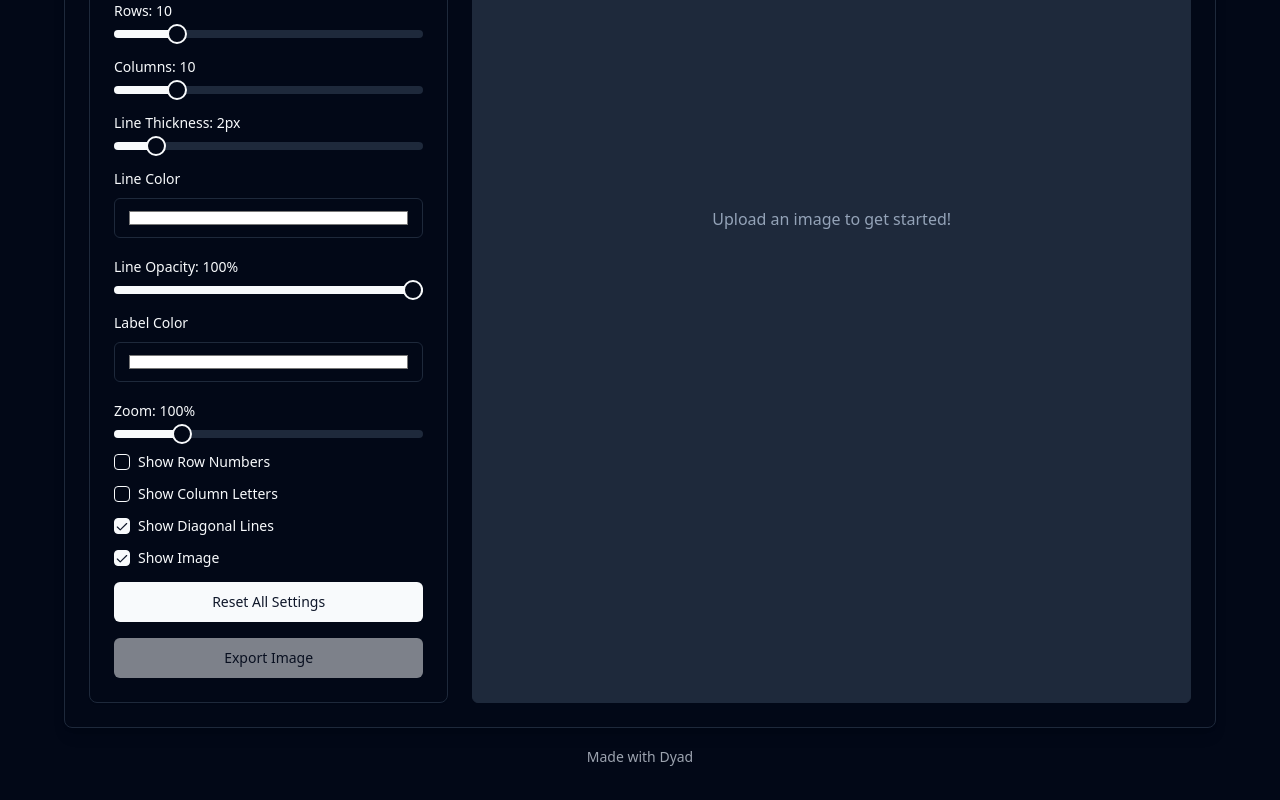
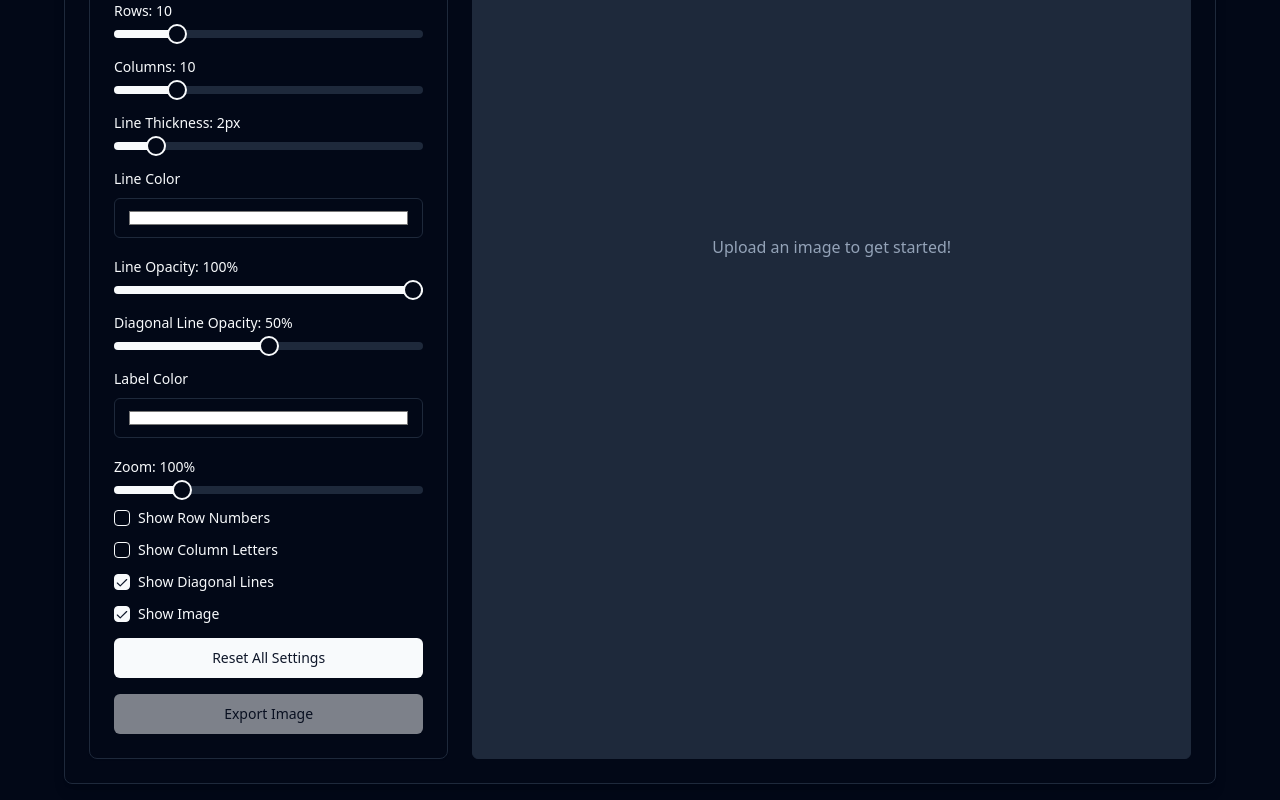
Before and after one commit to raknight90/GridMaster, a React (Vite) app: page / in a window 1280 px wide. Both pictures are taken after a click on the checkbox 122 px from the left and 892 px from the top of the page. Shown: the part 366-1166 px from the top of the page. Built offline with nearby package versions, Linux system fonts and the light colour scheme.

Commit message:
[dyad] Added a slider to control the opacity of diagonal grid lines. - wrote 4 file(s)

```diff
--- a/src/components/GridMaster/GridCanvas.tsx
+++ b/src/components/GridMaster/GridCanvas.tsx
@@ -14,6 +14,7 @@ interface GridCanvasProps {
   showRowNumbers: boolean;
   showColNumbers: boolean;
   showDiagonalLines: boolean;
+  diagonalLineOpacity: number; // New prop
   gridPosition: { x: number; y: number }; // Still passed for consistent rendering logic, but will be fixed at {0,0}
   zoomLevel: number;
   showImage: boolean;
@@ -30,6 +31,7 @@ export const GridCanvas = ({
   showRowNumbers,
   showColNumbers,
   showDiagonalLines,
+  diagonalLineOpacity, // Use new prop
   gridPosition, // This will now always be { x: 0, y: 0 }
   zoomLevel,
   showImage,
@@ -52,6 +54,7 @@ export const GridCanvas = ({
   const cellWidth = currentImageWidth / cols;
   const cellHeight = currentImageHeight / rows;
   const opacityStyle = { opacity: lineOpacity / 100 };
+  const diagonalOpacityStyle = { opacity: diagonalLineOpacity / 100 }; // New style for diagonal lines
 
   return (
     <div
@@ -113,7 +116,7 @@ export const GridCanvas = ({
                       transform: "rotate(45deg) scaleX(1.414)",
                       position: "absolute",
                       pointerEvents: "none",
-                      opacity: 0.5,
+                      ...diagonalOpacityStyle, // Apply new diagonal opacity
                     }}
                   />
                   <div
@@ -128,7 +131,7 @@ export const GridCanvas = ({
                       transform: "rotate(-45deg) scaleX(1.414)",
                       position: "absolute",
                       pointerEvents: "none",
-                      opacity: 0.5,
+                      ...diagonalOpacityStyle, // Apply new diagonal opacity
                     }}
                   />
                 </React.Fragment>
--- a/src/components/GridMaster/GridControls.tsx
+++ b/src/components/GridMaster/GridControls.tsx
@@ -27,6 +27,8 @@ interface GridControlsProps {
   setShowColNumbers: (show: boolean) => void;
   showDiagonalLines: boolean;
   setShowDiagonalLines: (show: boolean) => void;
+  diagonalLineOpacity: number; // New prop
+  setDiagonalLineOpacity: (opacity: number) => void; // New prop
   zoomLevel: number;
   setZoomLevel: (zoom: number) => void;
   onReset: () => void;
@@ -55,6 +57,8 @@ export const GridControls = ({
   setShowColNumbers,
   showDiagonalLines,
   setShowDiagonalLines,
+  diagonalLineOpacity, // New prop
+  setDiagonalLineOpacity, // New prop
   zoomLevel,
   setZoomLevel,
   onReset,
@@ -123,6 +127,19 @@ export const GridControls = ({
             onValueChange={(val) => setLineOpacity(val[0])}
           />
         </div>
+        {showDiagonalLines && ( // Only show if diagonal lines are enabled
+          <div className="space-y-2">
+            <Label htmlFor="diagonal-line-opacity-slider">Diagonal Line Opacity: {diagonalLineOpacity}%</Label>
+            <Slider
+              id="diagonal-line-opacity-slider"
+              min={0}
+              max={100}
+              step={1}
+              value={[diagonalLineOpacity]}
+              onValueChange={(val) => setDiagonalLineOpacity(val[0])}
+            />
+          </div>
+        )}
         <div className="space-y-2">
           <Label htmlFor="label-color">Label Color</Label>
           <Input
--- a/src/components/GridMaster/GridExporter.tsx
+++ b/src/components/GridMaster/GridExporter.tsx
@@ -13,6 +13,7 @@ interface GridExporterProps {
   showRowNumbers: boolean;
   showColNumbers: boolean;
   showDiagonalLines: boolean;
+  diagonalLineOpacity: number; // New prop
   gridPosition: { x: number; y: number };
   zoomLevel: number;
   triggerExport: boolean;
@@ -30,6 +31,7 @@ export const GridExporter = ({
   showRowNumbers,
   showColNumbers,
   showDiagonalLines,
+  diagonalLineOpacity, // Use new prop
   gridPosition,
   zoomLevel,
   triggerExport,
@@ -96,7 +98,7 @@ export const GridExporter = ({
         ctx.save();
         ctx.strokeStyle = lineColor;
         ctx.lineWidth = lineThickness;
-        ctx.globalAlpha = (lineOpacity / 100) * 0.5; // Apply opacity and match GridCanvas's 0.5 multiplier
+        ctx.globalAlpha = diagonalLineOpacity / 100; // Use the new diagonalLineOpacity
 
         for (let rIdx = 0; rIdx < rows; rIdx++) {
           for (let cIdx = 0; cIdx < cols; cIdx++) {
@@ -189,6 +191,7 @@ export const GridExporter = ({
     showRowNumbers,
     showColNumbers,
     showDiagonalLines,
+    diagonalLineOpacity, // Include in dependency array
     gridPosition,
     zoomLevel,
     onExportComplete,
--- a/src/components/GridMaster/GridMasterApp.tsx
+++ b/src/components/GridMaster/GridMasterApp.tsx
@@ -20,6 +20,7 @@ export const GridMasterApp = () => {
   const [showRowNumbers, setShowRowNumbers] = useState(false);
   const [showColNumbers, setShowColNumbers] = useState(false);
   const [showDiagonalLines, setShowDiagonalLines] = useState(false);
+  const [diagonalLineOpacity, setDiagonalLineOpacity] = useState(50); // New state for diagonal line opacity
   const [zoomLevel, setZoomLevel] = useState(100);
   const [triggerExport, setTriggerExport] = useState(false);
   const [showImage, setShowImage] = useState(true);
@@ -34,6 +35,7 @@ export const GridMasterApp = () => {
     setShowRowNumbers(false);
     setShowColNumbers(false);
     setShowDiagonalLines(false);
+    setDiagonalLineOpacity(50); // Reset diagonal line opacity
     setZoomLevel(100);
     setShowImage(true);
   }, []);
@@ -82,6 +84,8 @@ export const GridMasterApp = () => {
               setShowColNumbers={setShowColNumbers}
               showDiagonalLines={showDiagonalLines}
               setShowDiagonalLines={setShowDiagonalLines}
+              diagonalLineOpacity={diagonalLineOpacity} // Pass new prop
+              setDiagonalLineOpacity={setDiagonalLineOpacity} // Pass new prop
               zoomLevel={zoomLevel}
               setZoomLevel={setZoomLevel}
               onReset={resetGridSettings}
@@ -104,6 +108,7 @@ export const GridMasterApp = () => {
                 showRowNumbers={showRowNumbers}
                 showColNumbers={showColNumbers}
                 showDiagonalLines={showDiagonalLines}
+                diagonalLineOpacity={diagonalLineOpacity} // Pass new prop
                 gridPosition={fixedGridPosition} // Always pass fixed position
                 zoomLevel={zoomLevel}
                 showImage={showImage}
@@ -126,6 +131,7 @@ export const GridMasterApp = () => {
         showRowNumbers={showRowNumbers}
         showColNumbers={showColNumbers}
         showDiagonalLines={showDiagonalLines}
+        diagonalLineOpacity={diagonalLineOpacity} // Pass new prop
         gridPosition={fixedGridPosition} // Always pass fixed position
         zoomLevel={zoomLevel}
         triggerExport={triggerExport}
```
